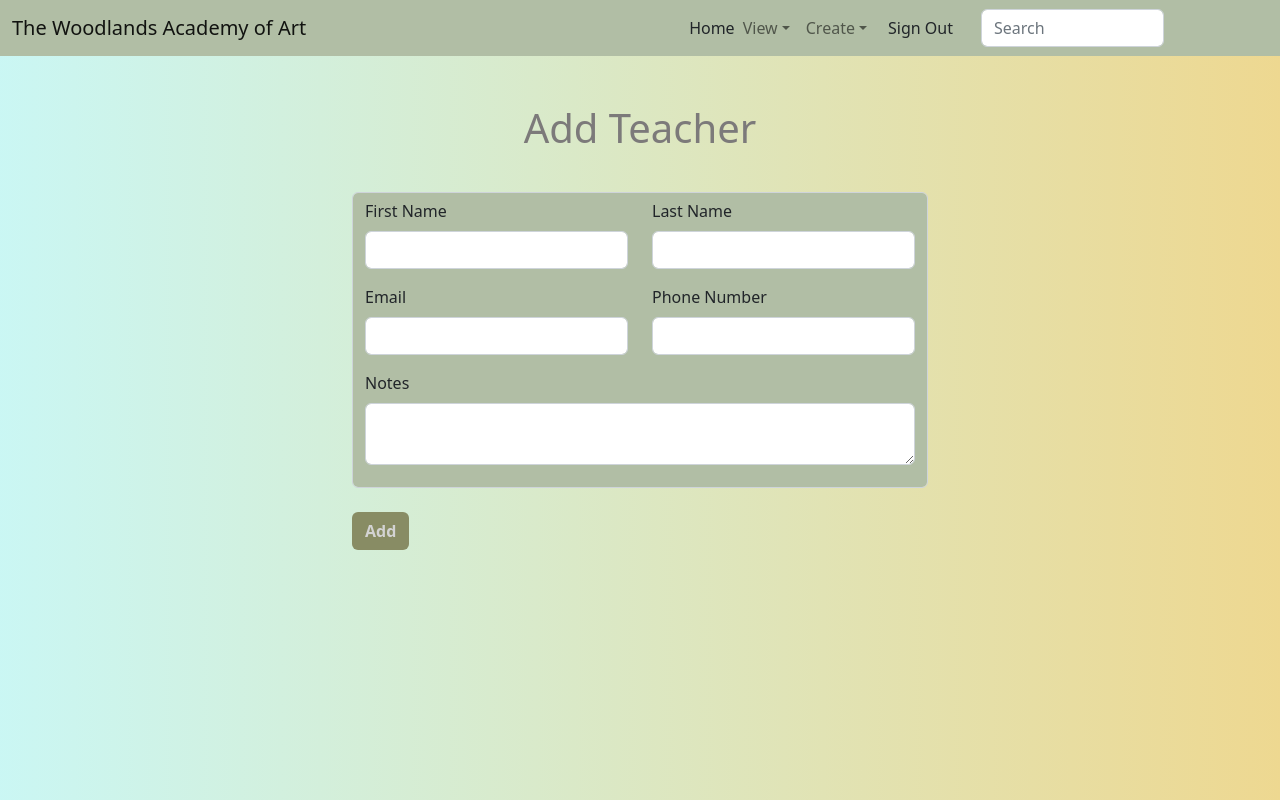
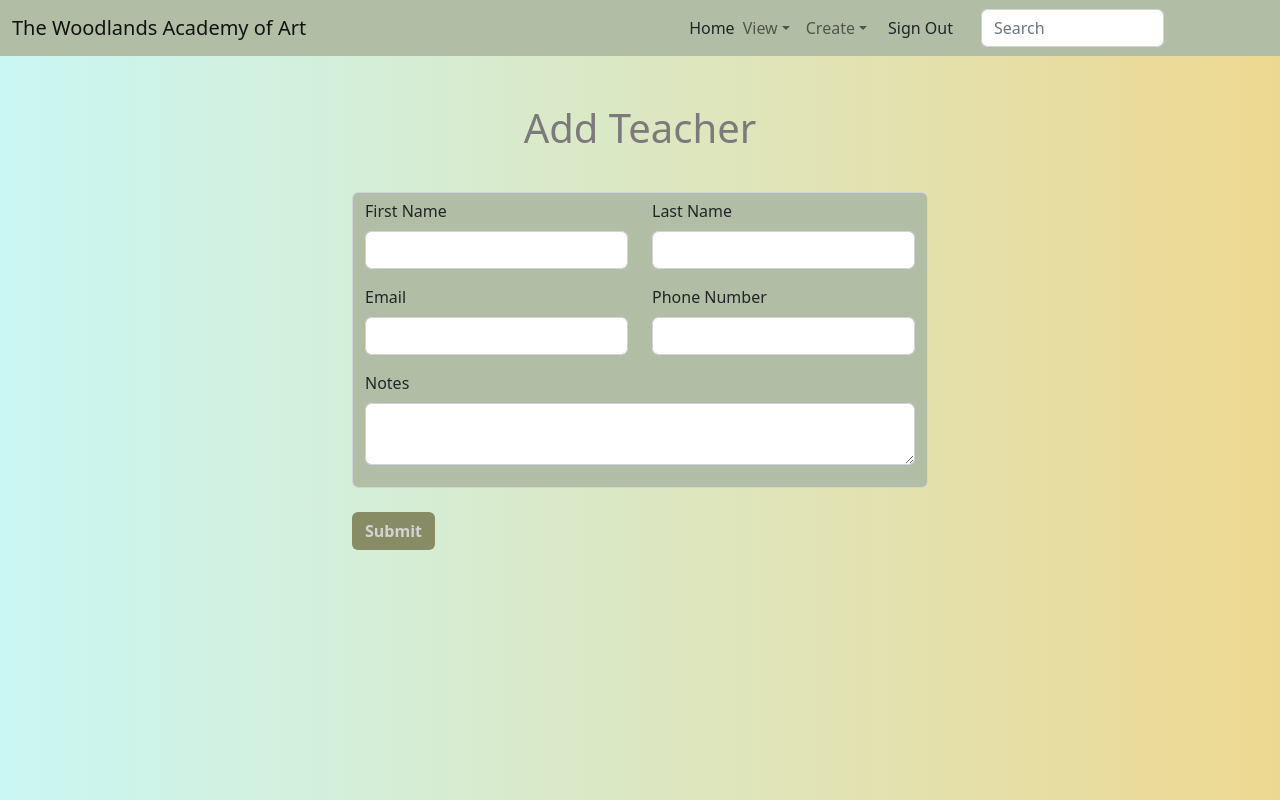
Before and after one commit to Mo60/School-MS, a Vue app in the folder frontend/: page /addTeacher in a window 1280 px wide. Built offline with nearby package versions, Linux system fonts and the light colour scheme; no server answers; sample sign-in values are in the browser's storage.

Commit message:
Update addTeacher.vue
change button name

```diff
--- a/frontend/src/views/addTeacher.vue
+++ b/frontend/src/views/addTeacher.vue
@@ -36,7 +36,7 @@
 
                     </div>
              </fieldset >
-             <button class="btn mt-4">Add</button>
+             <button class="btn mt-4">Submit</button>
             </form>
         </div>
 
```
